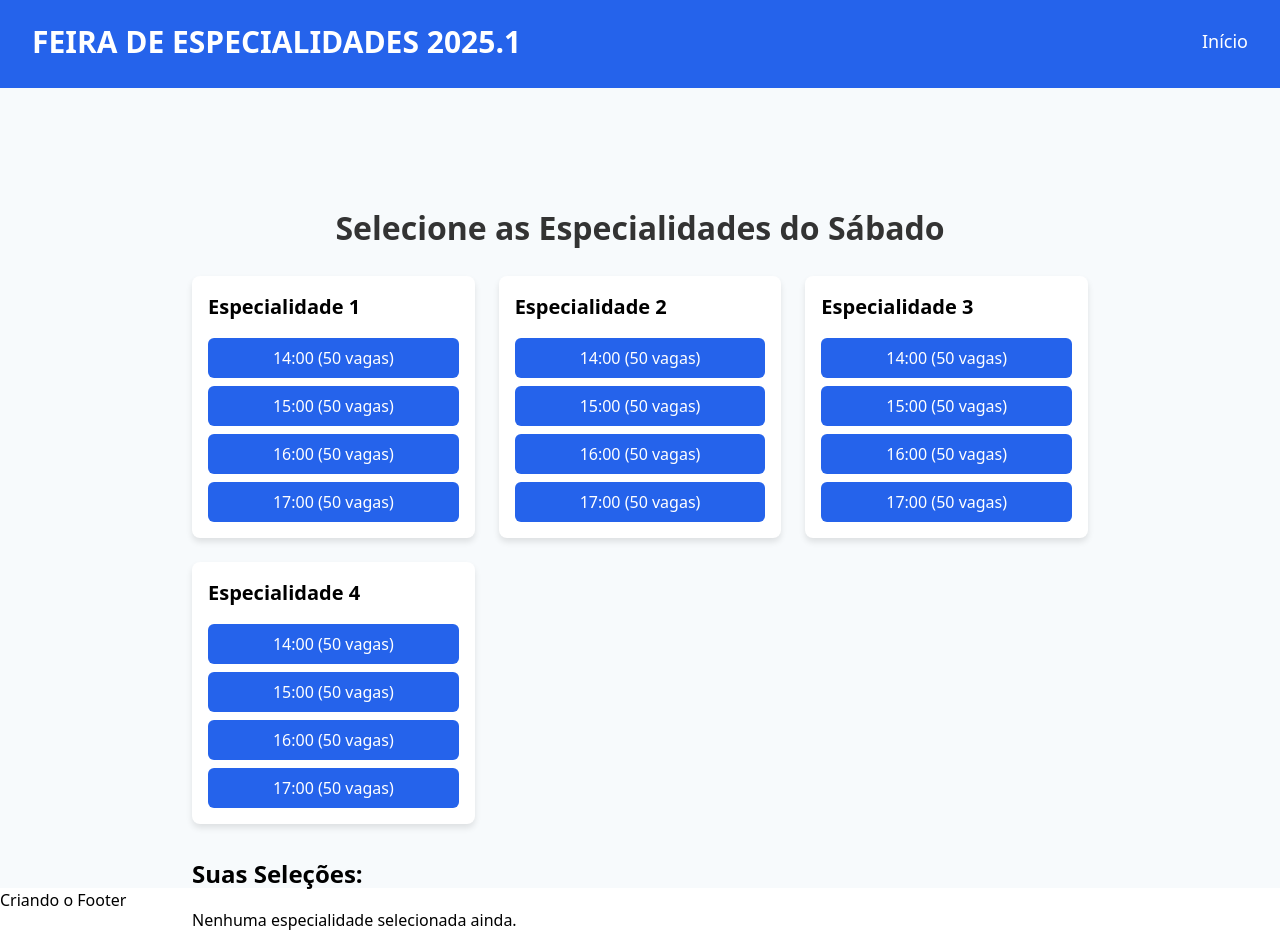
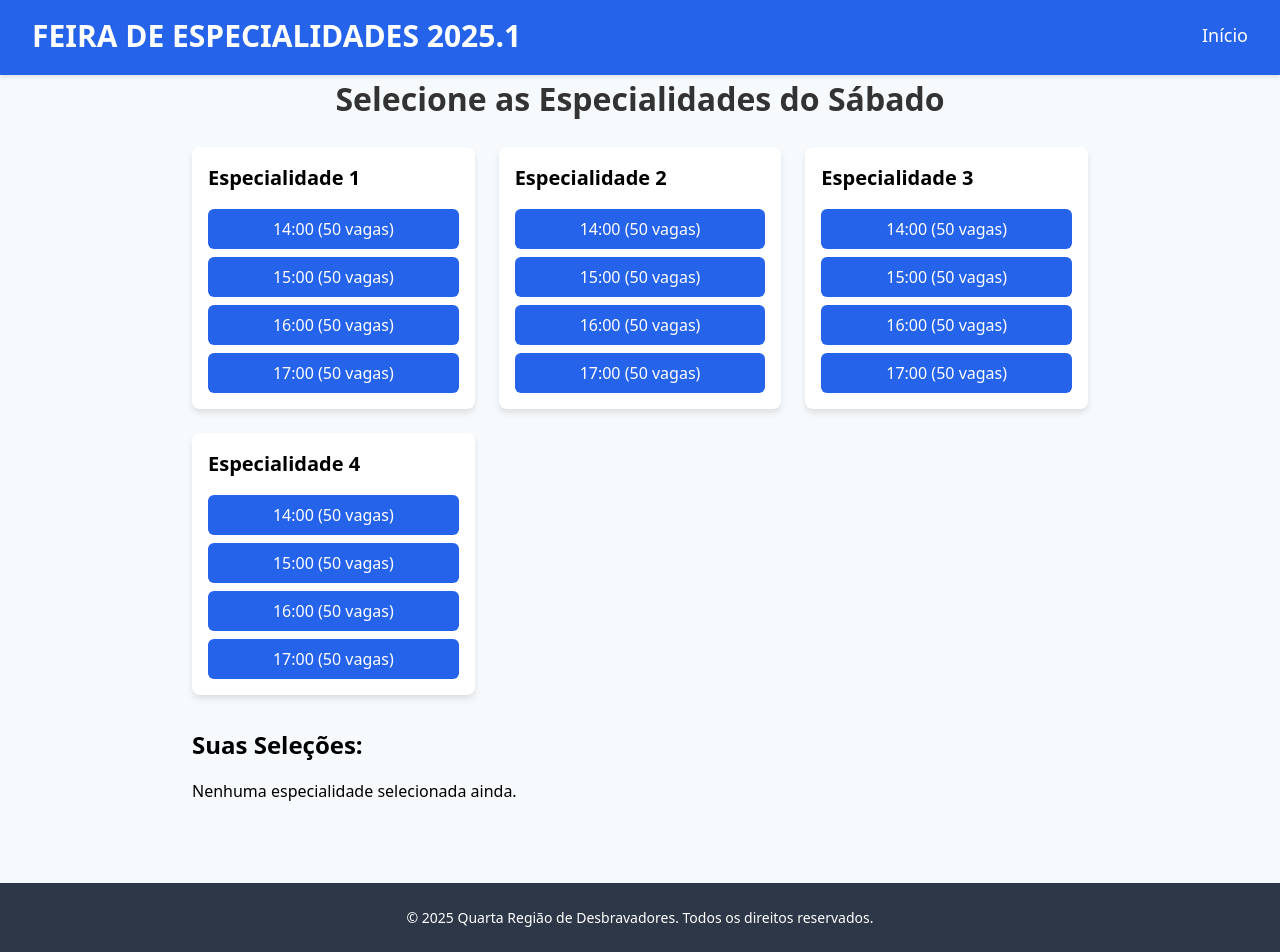
Before and after one commit to noelmagondim/oficina-de-especialidades, a React (Vite) app: page /saturdaySpecialties in a window 1280 px wide. Shown: the part 5-957 px from the top of the page. Built offline with nearby package versions, Linux system fonts and the light colour scheme.

Commit message:
Ajustando css

```diff
--- a/src/components/footer.tsx
+++ b/src/components/footer.tsx
@@ -1,5 +1,19 @@
+import '/src/styles/Footer.css'; // Importe o arquivo CSS
+
 const Footer: React.FC = () => {
-  return <footer>Criando o Footer</footer>
+  return (
+    <div className="page-container">
+      {/* Seu conteúdo da página vai aqui */}
+      <div className="content">
+        {/* Coloque aqui o conteúdo da página, como o formulário ou outros componentes */}
+      </div>
+
+      <footer className="footer">
+        {/* Informações de Copyright */}
+        <p>&copy; 2025 Quarta Região de Desbravadores. Todos os direitos reservados.</p>
+      </footer>
+    </div>
+  );
 };
 
 export default Footer;
--- a/src/pages/HomePage.tsx
+++ b/src/pages/HomePage.tsx
@@ -1,5 +1,5 @@
 import { useNavigate } from "react-router-dom";
-import "/src/styles/HomePage.css"
+import "/src/styles/HomePage.css";
 
 const HomePage: React.FC = () => {
   const navigate = useNavigate();
--- a/src/pages/SaturdaySpecialtiesPage.tsx
+++ b/src/pages/SaturdaySpecialtiesPage.tsx
@@ -1,5 +1,5 @@
 import React, { useState } from 'react';
-import '/src/styles/SaturdaySpecialtiesPage.css'; // Importando o arquivo CSS
+import '/src/styles/SaturdaySpecialtiesPage.css';
 
 type Specialty = {
   name: string;
--- /dev/null
+++ b/src/styles/Footer.css
@@ -0,0 +1,23 @@
+/* Adicionando este estilo ao body ou ao container principal para garantir que o footer fique no final da página */
+body, html {
+  height: 100%;
+}
+
+.page-container {
+  min-height: 100%;
+  display: flex;
+  flex-direction: column;
+}
+
+.content {
+  flex: 1; /* Faz o conteúdo ocupar o espaço restante */
+}
+
+.footer {
+  background-color: #2d3748;  /* Fundo escuro */
+  color: white;               /* Cor do texto */
+  padding: 1.5rem 0;          /* Espaçamento vertical */
+  text-align: center;         /* Alinha o texto centralizado */
+  font-size: 0.875rem;        /* Tamanho da fonte */
+  position: relative;
+}
--- a/src/styles/Header.css
+++ b/src/styles/Header.css
@@ -7,6 +7,12 @@
   background-color: #2563eb; /* bg-blue-600 */
   color: white;
   box-shadow: 0 2px 4px rgba(0, 0, 0, 0.1);
+  position: fixed;
+  top: 0;
+  width: 100%;
+  z-index: 10; /* Garantir que o header fique acima de outros elementos */
+  height: 80px; /* Altura fixa para o header */
+  box-sizing: border-box; /* Para garantir que o padding seja incluído na altura total */
 }
 
 /* Logo do site */
@@ -35,7 +41,3 @@
   color: white;
   transition: color 0.3s ease;
 }
-
-.nav-link:hover {
-  color: #fbbf24; /* hover:bg-yellow-400 */
-}
--- a/src/styles/HomePage.css
+++ b/src/styles/HomePage.css
@@ -5,7 +5,7 @@
   flex-direction: column;
   align-items: center;
   justify-content: center;
-  height: 100vh;
+  height: calc(100vh - 80px); /* Ajusta a altura para não cobrir o header fixo */
   background-color: #f7fafc; /* bg-gray-100 */
   text-align: center;
 }
--- a/src/styles/RegistrationPage.css
+++ b/src/styles/RegistrationPage.css
@@ -3,8 +3,9 @@
   flex-direction: column;
   align-items: center;
   justify-content: center;
-  height: 100vh;
+  height: 120vh;
   background-color: #f7fafc; /* bg-gray-100 */
+  margin-top: -110px;
 }
 
 .title {
--- a/src/styles/SaturdaySpecialtiesPage.css
+++ b/src/styles/SaturdaySpecialtiesPage.css
@@ -3,18 +3,19 @@
   display: flex;
   flex-direction: column;
   align-items: center;
-  justify-content: center;
-  height: 100vh;
+  justify-content: flex-start;
+  min-height: calc(100vh - 80px);
   background-color: #f7fafc; /* bg-gray-100 */
+  padding-bottom: 80px;
 }
 
 /* Título */
 .title {
-  margin-top: 10rem; /* Alinha o título abaixo do Header */
-  font-size: 2rem; /* Ajuste o tamanho do texto conforme necessário */
-  font-weight: 700; /* Fica mais chamativo */
-  text-align: center; /* Centraliza o título */
-  color: #333; /* Cor escura para o título */
+  margin-top: 5rem; /* Ajuste para que o título não fique muito abaixo do topo */
+  font-size: 2rem;
+  font-weight: 700;
+  text-align: center;
+  color: #333;
 }
 
 /* Grid de especialidades */
```
